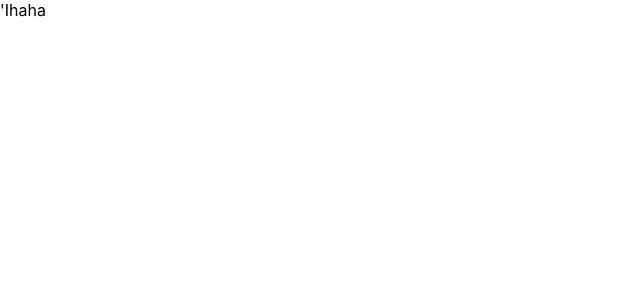
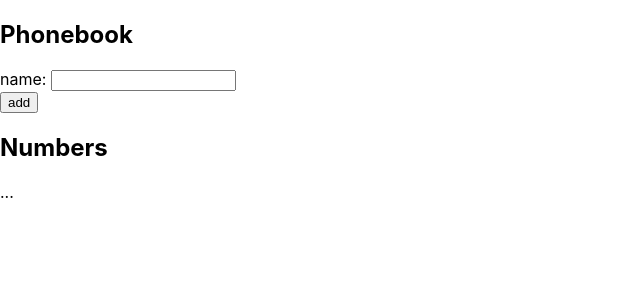
Before and after one commit to ndkv9/phonebook-FSO, a React (Create React App) app: page / in a window 1280 px wide. Shown: the top 300 px of the page, without its empty margins (0-640 px from the left). Built offline with nearby package versions, Linux system fonts and the light colour scheme.

Commit message:
add starting point

```diff
--- a/src/App.js
+++ b/src/App.js
@@ -1,5 +1,24 @@
+import { useState } from 'react'
+
 const App = () => {
-	return <div>'Ihaha</div>
+	const [persons, setPersons] = useState([{ name: 'Arto Hellas' }])
+	const [newName, setNewName] = useState('')
+
+	return (
+		<div>
+			<h2>Phonebook</h2>
+			<form>
+				<div>
+					name: <input />
+				</div>
+				<div>
+					<button type='submit'>add</button>
+				</div>
+			</form>
+			<h2>Numbers</h2>
+			...
+		</div>
+	)
 }
 
 export default App
```
Also changed, not shown: 1 other file (tests, documents, lock files or other folders).
